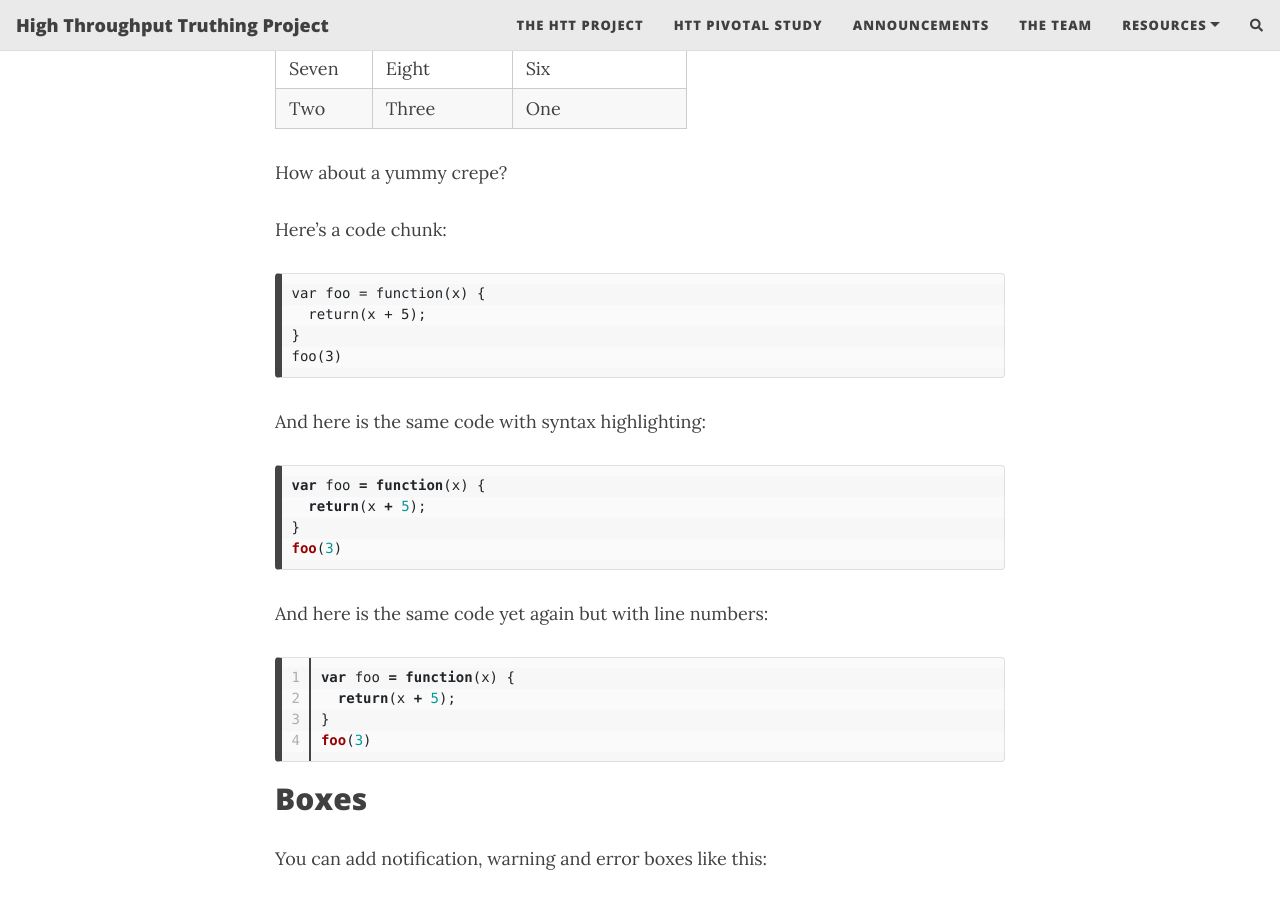
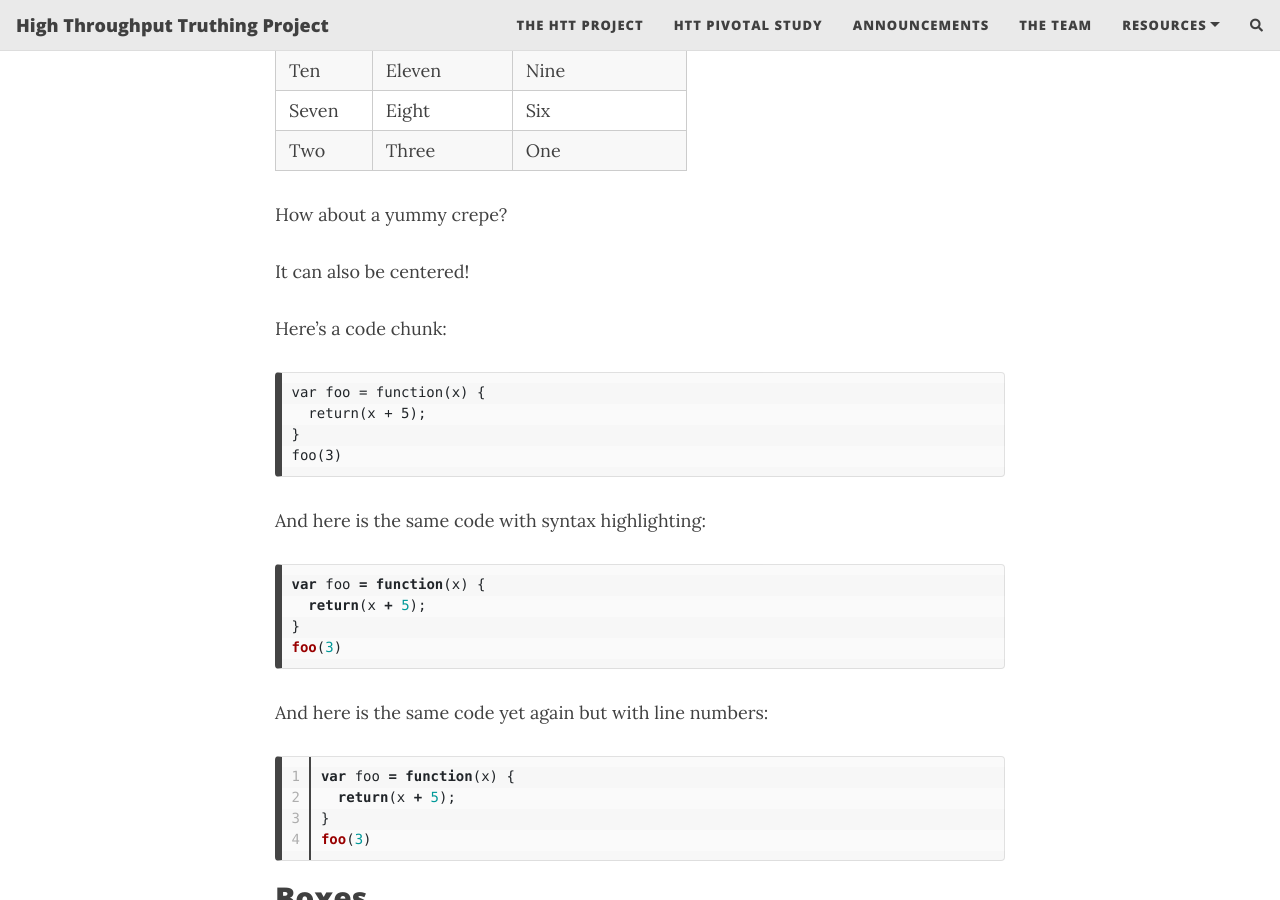
Before and after one commit to DIDSR/HTT.home, a Jekyll site: the page built from _posts/2020-02-28-sample-markdown.md, in a window 1280 px wide and 900 px high, scrolled down 860 px. Built offline with Jekyll 4.4.1, drawn with Linux system fonts in a browser that asks for light colours; nearby versions of some CDN libraries; comment, search, counter and statistics services are not loaded; some of the changed lines change nothing that is shown.

Commit message:
template example

```diff
--- a/_posts/2020-02-28-sample-markdown.md
+++ b/_posts/2020-02-28-sample-markdown.md
@@ -2,6 +2,8 @@
 layout: post
 title: Sample blog post to learn markdown tips
 subtitle: There's lots to learn!
+gh-repo: DIDSR/HTT
+gh-badge: [star, fork, follow]
 tags: [test]
 comments: true
 ---
@@ -26,11 +28,9 @@
 
 How about a yummy crepe?
 
-<!-- ![Crepe](https://beautifuljekyll.com/assets/img/crepe.jpg)
-
 It can also be centered!
 
-![Crepe](https://beautifuljekyll.com/assets/img/crepe.jpg){: .mx-auto.d-block :} -->
+<!-- ![Crepe](https://beautifuljekyll.com/assets/img/crepe.jpg){: .mx-auto.d-block :} -->
 
 Here's a code chunk:
 
@@ -81,7 +81,7 @@
 
 When hosting a *project site* on GitHub Pages (for example, `https://USERNAME.github.io/MyProject`), URLs that begin with `/` and refer to local files may not work correctly due to how the root URL (`/`) is interpreted by GitHub Pages. You can read more about it [in the FAQ](https://beautifuljekyll.com/faq/#links-in-project-page). To demonstrate the issue, the following local image will be broken **if your site is a project site:**
 
-<!-- ![Crepe](/assets/img/crepe.jpg) -->
+
 
 If the above image is broken, then you'll need to follow the instructions [in the FAQ](https://beautifuljekyll.com/faq/#links-in-project-page). Here is proof that it can be fixed:
 
```
